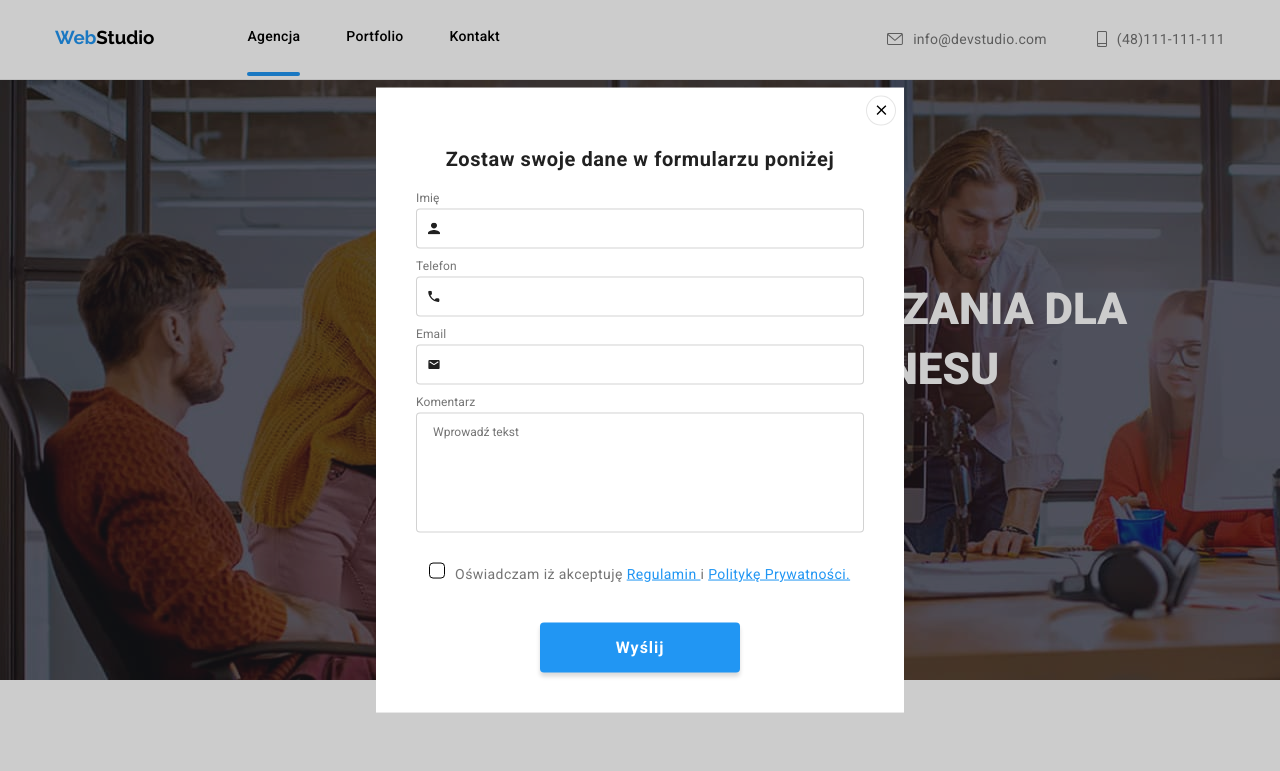
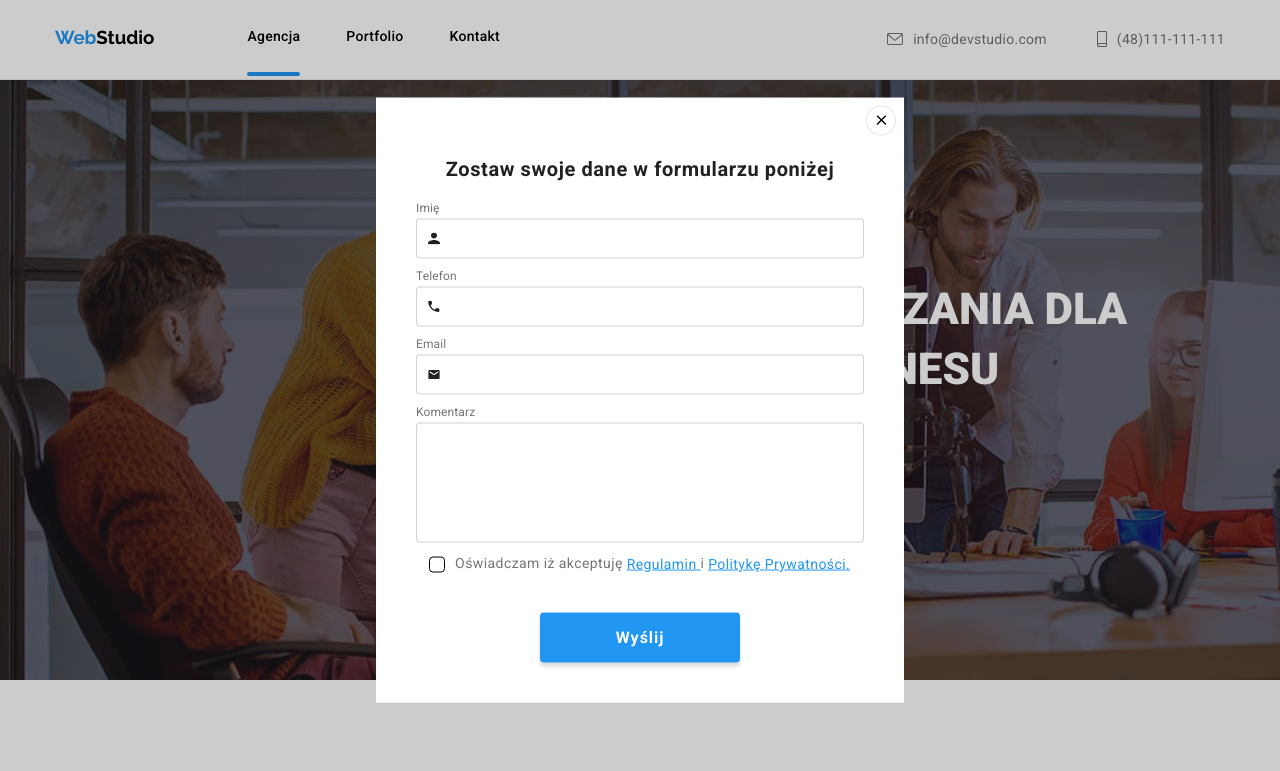
Before and after one commit to Paulina-Maciesowicz/goit-markup-hw-06, a plain HTML site: page index.html in a window 1280 px wide. Both pictures are taken after a click on the button "Zamów usługę". Shown: the top 771 px of the page. Drawn offline with Linux system fonts and the light colour scheme.

Commit message:
uptade
update

```diff
--- a/index.html
+++ b/index.html
@@ -609,7 +609,7 @@
                 autocomplete="off"
                 type="email"
                 name="emailFormInput"
-                value="E-mail"
+                placeholder="E-mail"
                 id="user_email"
               />
             </label>
@@ -681,7 +681,7 @@
               <li>
                 <label>
                   Komentarz
-                  <textarea placeholder="Wprowadź tekst"></textarea>
+                  <textarea value="Wprowadź tekst"></textarea>
                 </label>
               </li>
               <li>
--- a/styles/style.css
+++ b/styles/style.css
@@ -175,6 +175,7 @@ a.navigation-list-link.active:after {
 }
 a.navigation-list-link .active {
     color: var(--main-color);
+    position: fixed;
 }
 .header-description {
     background-color: #FFFFFF;
@@ -789,10 +790,10 @@ textarea {
     border-radius: 4px;
     margin-right: 7px;
     margin-left: 13px;
-    margin-top: 20px;
     transition-duration: 250ms;
     transition-timing-function: cubic-bezier(0.4, 0, 0.4, 1);
     transition-property: border, background;
+
 }
 .checkbox__box::after {
     fill: var(--main-color);
@@ -833,5 +834,8 @@ textarea:focus {
     line-height: 1.714;
     letter-spacing: 0.03em;
 }
+svg.checkbox__box, span.statute {
+   vertical-align: middle;
+}
 
 /* --------------------MODAL-WINDOW-end-------------- */
```
